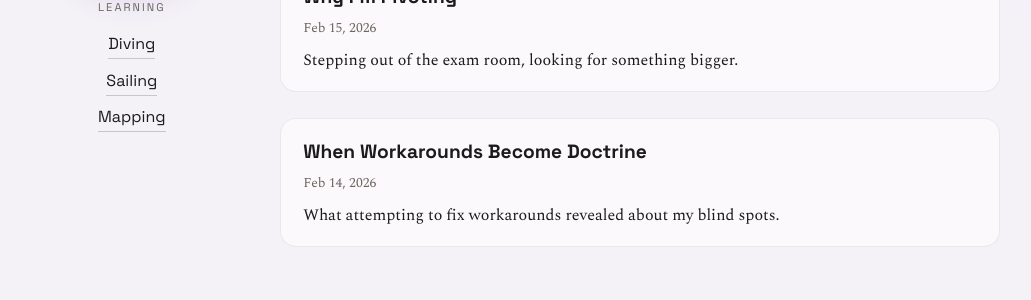
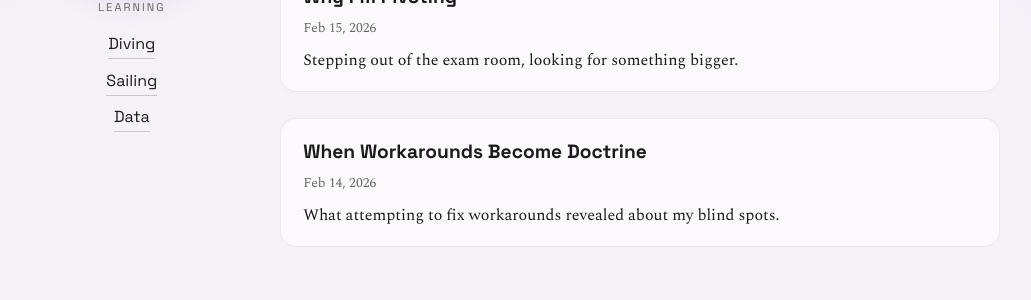
Before and after one commit to zaleary/zaleary.github.io, a Jekyll site: the page built from index.md, in a window 1280 px wide. Shown: the part 250-550 px from the top of the page, without its empty margins (45-1076 px from the left). Built offline with Jekyll 4.4.1, drawn with Linux system fonts in a browser that asks for light colours.

Commit message:
Updating links

```diff
--- a/_layouts/default.html
+++ b/_layouts/default.html
@@ -25,9 +25,9 @@
         />
         <nav class="learning">
           <span class="label">Learning</span>
-          <a class="link" href="https://www.padi.com/" target="_blank" rel="noreferrer">Diving</a>
-          <a class="link" href="https://www.ussailing.org/" target="_blank" rel="noreferrer">Sailing</a>
-          <a class="link" href="https://www.openstreetmap.org/" target="_blank" rel="noreferrer">Mapping</a>
+          <a class="link" href="https://www.gue.com/store/books/fundamentals-better-diving" target="_blank" rel="noreferrer">Diving</a>
+          <a class="link" href="https://jobsonsailing.com/books/23-sailing-fundamentals" target="_blank" rel="noreferrer">Sailing</a>
+          <a class="link" href="https://www.codecademy.com/learn/learn-python-3" target="_blank" rel="noreferrer">Data</a>
         </nav>
       </aside>
 
--- a/_layouts/home.html
+++ b/_layouts/home.html
@@ -2,7 +2,7 @@
 layout: default
 ---
 <header class="hero">
-  <h1>Zack O'Leary</h1>
+  <h1><a class="post-link" href="{{ '/' | relative_url }}">Zack O'Leary</a></h1>
   <p class="role">PA-C, FAWM, EHR Nerd</p>
 </header>
 
--- a/_layouts/page.html
+++ b/_layouts/page.html
@@ -2,7 +2,7 @@
 layout: default
 ---
 <header class="hero">
-  <h1>Zack O'Leary</h1>
+  <h1><a class="post-link" href="{{ '/' | relative_url }}">Zack O'Leary</a></h1>
   <p class="role">PA-C, FAWM, EHR Nerd</p>
 </header>
 
--- a/_layouts/post.html
+++ b/_layouts/post.html
@@ -2,7 +2,7 @@
 layout: default
 ---
 <header class="hero">
-  <h1>Zack O'Leary</h1>
+  <h1><a class="post-link" href="{{ '/' | relative_url }}">Zack O'Leary</a></h1>
   <p class="role">PA-C, FAWM, EHR Nerd</p>
 </header>
 
```
